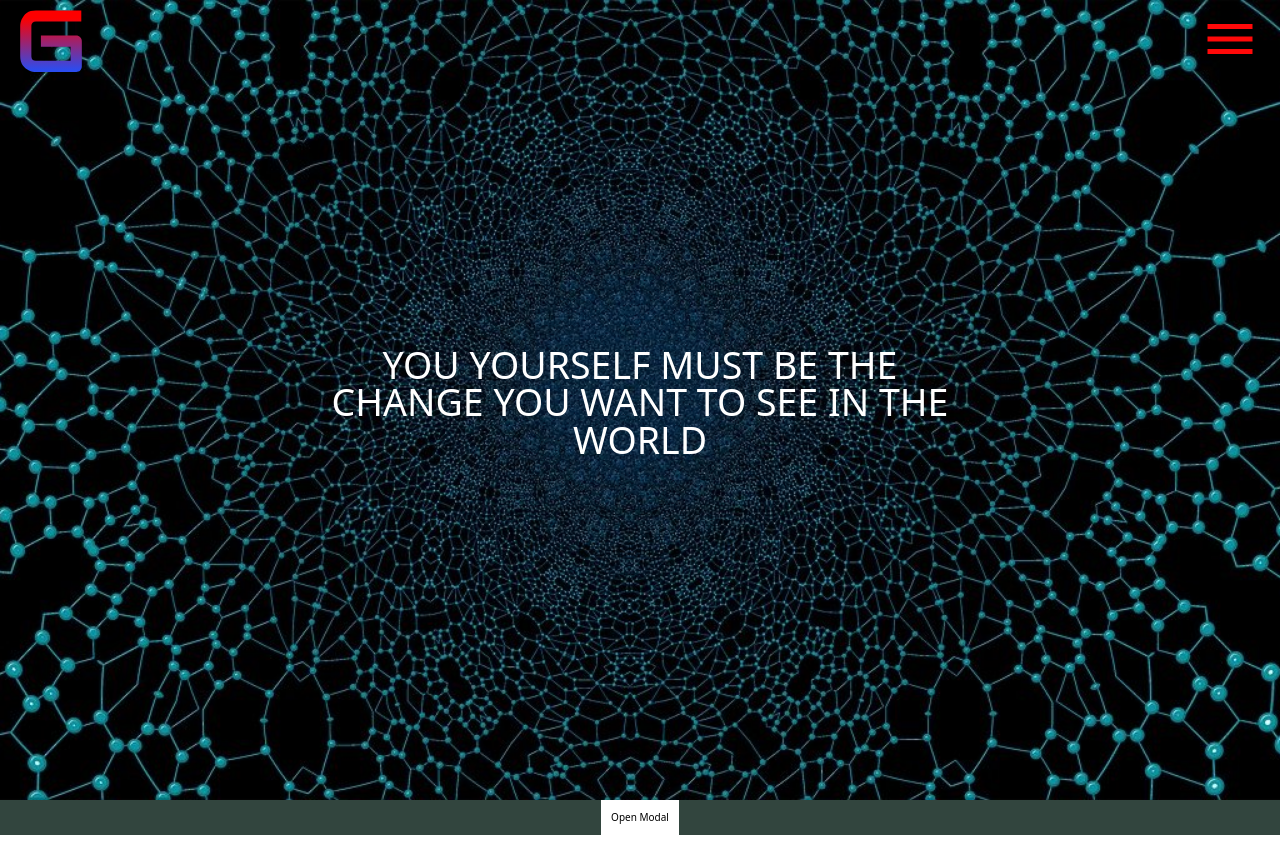
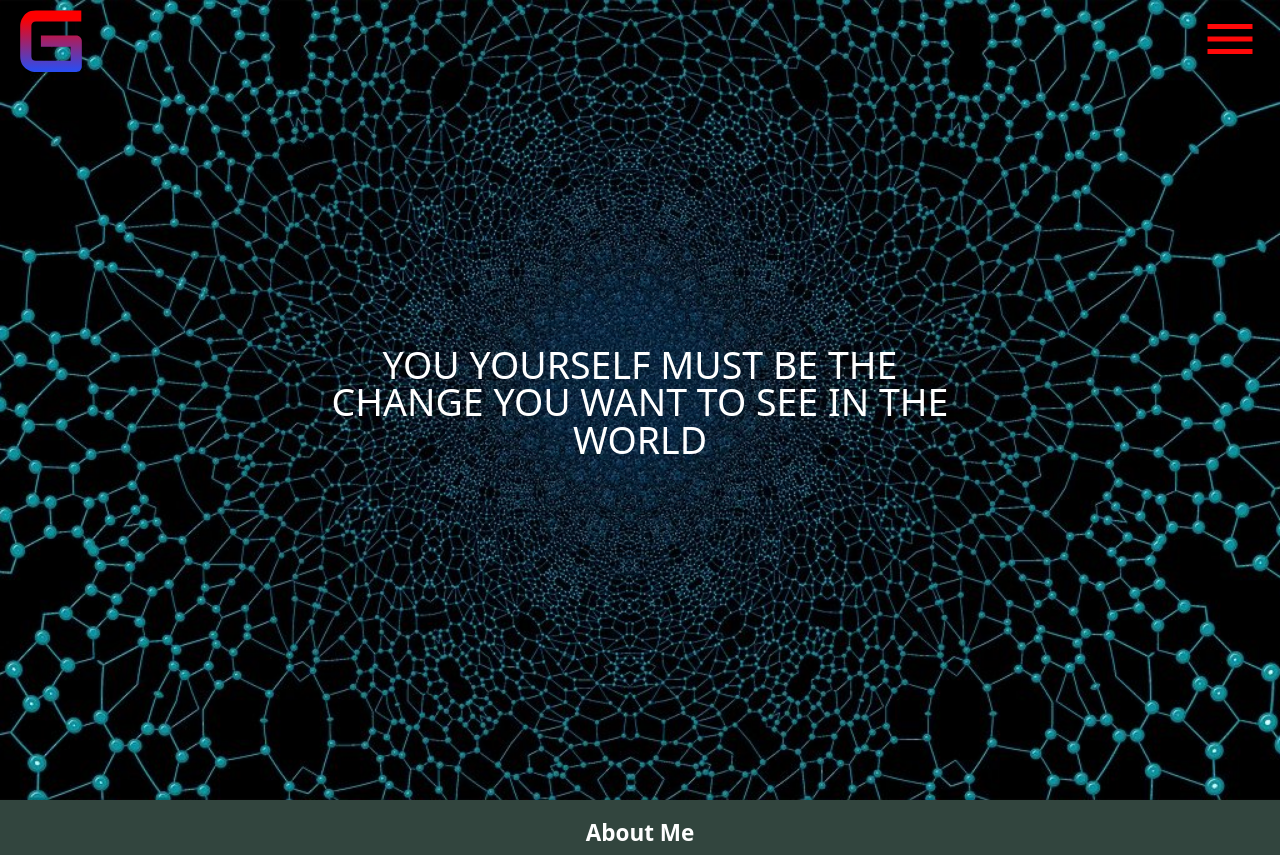
Before and after one commit to ghsanchez-97/ghsanchez-97, a React (Create React App) app: page / in a window 1280 px wide. Built offline with nearby package versions, Linux system fonts and the light colour scheme.

Commit message:
:construction: Se esta creando view de about me

```diff
--- a/src/App.js
+++ b/src/App.js
@@ -2,7 +2,7 @@ import React from "react";
 import "./styles/App.css";
 import Nav from "./View/Navegation/Navegation";
 import Message from "View/Message/message";
-import Modal from "./components/Modal/modal";
+import About from "View/About/About";
 
 function App() {
   const [showModal, setShowModal] = React.useState(false);
@@ -23,14 +23,7 @@ function App() {
           </div>
         </div>
         <main className="main__container">
-          <button onClick={openModal} className='bg-white cursor-pointer py-4 px-4 flex mx-auto'>Open Modal</button>
-          <Modal isOpen={showModal} onClose={setShowModal}>
-            <div className='flex justify-center absolute top-40 right-40'>
-              <h1 className='text-white text-2xl'>Are you ready?</h1>
-              <p className='text-white text-2xl'>Get exclusive access to our next launch.</p>
-              <button className='text-white text-2xl'>Join Now</button>
-            </div>
-          </Modal>
+          <About />
         </main>
       </div>
     </React.Fragment>
--- /dev/null
+++ b/src/View/About/About.jsx
@@ -0,0 +1,16 @@
+import React from 'react';
+import './about.css'
+
+const About = () => {
+    return (
+        <React.Fragment>
+            <div className="about__container">
+                <div className="about__container--title">
+                    <h1>About Me</h1>
+                </div>
+            </div>
+        </React.Fragment>
+    )
+}
+
+export default About;
--- /dev/null
+++ b/src/View/About/about.css
@@ -0,0 +1,6 @@
+.about__container{
+    @apply flex justify-center items-center mt-8 pb-4;
+}
+.about__container--title h1{
+    @apply text-center text-4xl font-bold text-white;
+}
--- a/src/View/index.css
+++ b/src/View/index.css
@@ -1,5 +1,8 @@
 /*importación de los estilos de navegación*/
 @import './Navegation/Navegation.css';
 
-/*Importación de loss estilos de messages*/
+/*Importación de los estilos de messages*/
 @import './Message/message.css';
+
+/*Importación de los estilos de about*/
+@import './About/about.css';
```
